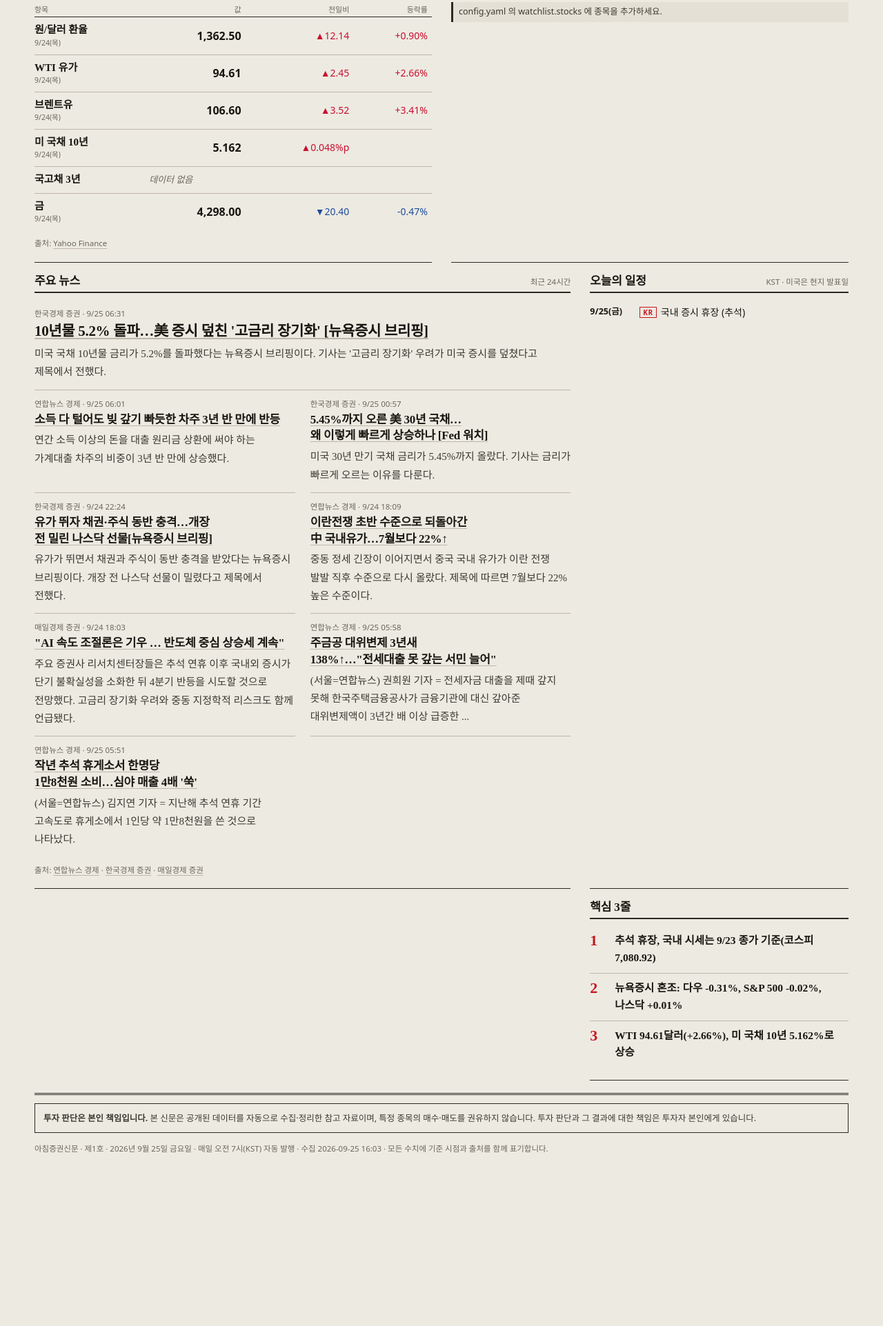
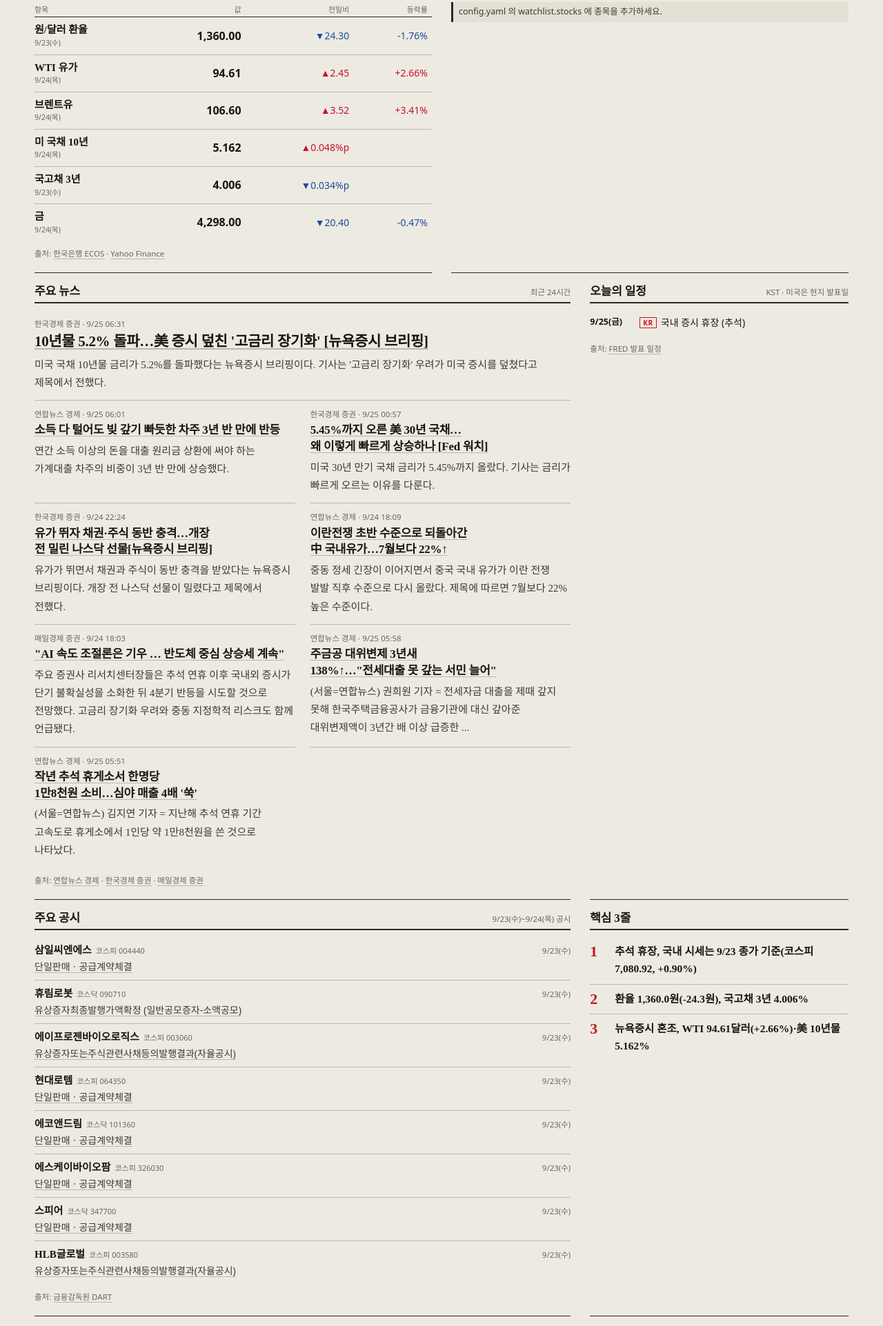
Before and after one commit to ssea3030g-debug/stock-paper, a plain HTML site: page output/2026-09-25.html in a window 1280 px wide. Shown: the part 874-2797 px from the top of the page at 69% size. Before the commit the page ends 2590 px from the top, so only its background shows below. Drawn offline with Linux system fonts and the light colour scheme; a web font is replaced by a local one.

Commit message:
유가·미 국채는 Yahoo 우선(FRED 1~2일 지연), FOMC 발표일 제외, 유동성공급계약 공시 제외
Co-Authored-By: Claude Opus 5.5 <noreply@anthropic.com>
Claude-Session: https://claude.ai/code/session_01QKyCfxaSb6Uxq8R1GMsuTD

```diff
--- a/output/2026-09-25.html
+++ b/output/2026-09-25.html
@@ -76,7 +76,7 @@ a:focus-visible{outline:2px solid var(--ink);outline-offset:2px}
   .sec{grid-column:span 12}
   .s-korea_market,.s-us_market{grid-column:span 6}
   .s-indicators,.s-watchlist{grid-column:span 6}
-  .s-news{grid-column:span 8}
+  .s-news,.s-disclosures{grid-column:span 8}
   .s-calendar,.s-key_points{grid-column:span 4}
   .s-calendar + .s-key_points{grid-column:9 / span 4}
 }
@@ -130,6 +130,16 @@ table.quotes{width:100%;border-collapse:collapse;font:400 14px/1.3 var(--f-sans)
   .art.lead{grid-column:1 / -1}
 }
 
+/* ── 공시 ─────────────────────────── */
+.disc{list-style:none;margin:0;padding:0;font-family:var(--f-sans)}
+.disc li{padding:9px 0;border-bottom:1px solid var(--hair);display:grid;grid-template-columns:1fr auto;gap:2px 10px;align-items:baseline}
+.disc li:last-child{border-bottom:0}
+.disc .corp{font:700 15px/1.4 var(--f-serif)}
+.disc .corp small{font:500 11px/1 var(--f-sans);color:var(--muted);margin-left:6px}
+.disc .d{font:500 11.5px/1.4 var(--f-sans);color:var(--muted);font-variant-numeric:tabular-nums;white-space:nowrap}
+.disc .rep{grid-column:1 / -1;font:400 14px/1.5 var(--f-sans);color:var(--ink-2);word-break:keep-all}
+.tag.watch{color:var(--stamp)}
+
 /* ── 일정 ─────────────────────────── */
 .cal{list-style:none;margin:0;padding:0;font-family:var(--f-sans)}
 .cal li{display:grid;grid-template-columns:62px 1fr;gap:2px 10px;padding:8px 0;border-bottom:1px solid var(--hair)}
@@ -169,8 +179,8 @@ table.quotes{width:100%;border-collapse:collapse;font:400 14px/1.3 var(--f-sans)
   <h1 class="title"><span class="ko">아침증권신문</span><span class="en">THE MORNING MARKET HERALD</span></h1>
   <div class="ear" aria-label="지수 요약">
     <b>오늘의 지수</b>
-    <div class="row"><span>코스피</span><span class="flat">7,080.92 </span></div>
-    <div class="row"><span>코스닥</span><span class="flat">844.48 </span></div>
+    <div class="row"><span>코스피</span><span class="up">7,080.92 +0.90%</span></div>
+    <div class="row"><span>코스닥</span><span class="up">844.48 +1.21%</span></div>
     <div class="row"><span>다우존스</span><span class="down">51,349.98 -0.31%</span></div>
     <div class="row"><span>S&amp;P 500</span><span class="down">7,704.13 -0.02%</span></div>
     <div class="row"><span>나스닥</span><span class="up">26,939.37 +0.01%</span></div>
@@ -192,7 +202,7 @@ table.quotes{width:100%;border-collapse:collapse;font:400 14px/1.3 var(--f-sans)
 <section class="sec s-headline" aria-label="머리기사">
   <div class="label">머리기사</div>
   <h1>추석 휴장 속 유가 급등, 美 국채 10년 5.16%</h1>
-  <p class="lede">추석 연휴로 국내 증시가 휴장한 가운데 국내 시세는 휴장 전 마지막 거래일인 23일 종가 기준이다. 이날 코스피는 7,080.92, 코스닥은 844.48로 마감했다. 24일(현지시간) 뉴욕증시에서 다우존스는 0.31% 내린 51,349.98, S&amp;P 500은 0.02% 내린 7,704.13, 나스닥은 0.01% 오른 26,939.37로 혼조 마감했다. 같은 날 WTI는 2.66% 오른 94.61달러, 브렌트유는 3.41% 오른 106.60달러를 기록했고, 미국 국채 10년물 금리는 0.048%p 오른 5.162%였다.</p>
+  <p class="lede">추석 연휴로 국내 증시가 휴장한 가운데 국내 시세는 휴장 전 마지막 거래일인 23일 종가 기준이다. 이날 코스피는 63.01포인트(0.90%) 오른 7,080.92, 코스닥은 1.21% 오른 844.48로 마감했다. 같은 날 원/달러 환율은 24.3원 내린 1,360.0원, 국고채 3년물 금리는 4.006%였다. 24일(현지시간) 뉴욕증시는 다우존스 0.31% 하락, S&amp;P 500 0.02% 하락, 나스닥 0.01% 상승으로 혼조 마감했고, WTI는 2.66% 오른 94.61달러, 미국 국채 10년물 금리는 5.162%를 기록했다.</p>
   <p class="byline">Claude가 이 신문에 실린 수집 데이터만으로 작성</p>
 </section>
 <section class="sec s-korea_market" aria-label="국내 증시">
@@ -200,13 +210,13 @@ table.quotes{width:100%;border-collapse:collapse;font:400 14px/1.3 var(--f-sans)
   <div class="big">
     <div>
       <div class="n">코스피</div>
-      <div class="v flat">7,080.92</div>
-      <div class="c flat">전일비 확인 불가</div>
+      <div class="v up">7,080.92</div>
+      <div class="c up">▲63.01 (+0.90%)</div>
     </div>
     <div>
       <div class="n">코스닥</div>
-      <div class="v flat">844.48</div>
-      <div class="c flat">전일비 확인 불가</div>
+      <div class="v up">844.48</div>
+      <div class="c up">▲10.10 (+1.21%)</div>
     </div>
   </div>
   <div class="tbl-wrap">
@@ -255,10 +265,10 @@ table.quotes{width:100%;border-collapse:collapse;font:400 14px/1.3 var(--f-sans)
     <thead><tr><th>항목</th><th>값</th><th>전일비</th><th>등락률</th></tr></thead>
     <tbody>
   <tr>
-    <td class="name">원/달러 환율<small>9/24(목)</small></td>
-    <td class="val">1,362.50</td>
-    <td class="up">▲12.14</td>
-    <td class="up">+0.90%</td>
+    <td class="name">원/달러 환율<small>9/23(수)</small></td>
+    <td class="val">1,360.00</td>
+    <td class="down">▼24.30</td>
+    <td class="down">-1.76%</td>
   </tr>
   <tr>
     <td class="name">WTI 유가<small>9/24(목)</small></td>
@@ -279,8 +289,10 @@ table.quotes{width:100%;border-collapse:collapse;font:400 14px/1.3 var(--f-sans)
     <td class="up"></td>
   </tr>
   <tr>
-    <td class="name">국고채 3년</td>
-    <td class="nodata" colspan="3">데이터 없음</td>
+    <td class="name">국고채 3년<small>9/23(수)</small></td>
+    <td class="val">4.006</td>
+    <td class="down">▼0.034%p</td>
+    <td class="down"></td>
   </tr>
   <tr>
     <td class="name">금<small>9/24(목)</small></td>
@@ -290,7 +302,7 @@ table.quotes{width:100%;border-collapse:collapse;font:400 14px/1.3 var(--f-sans)
   </tr></tbody>
   </table>
   </div>
-  <p class="src">출처: <a href="https://finance.yahoo.com/quote/KRW=X" target="_blank" rel="noopener">Yahoo Finance</a></p>
+  <p class="src">출처: <a href="https://ecos.bok.or.kr/#/SearchStat" target="_blank" rel="noopener">한국은행 ECOS</a> · <a href="https://finance.yahoo.com/quote/CL=F" target="_blank" rel="noopener">Yahoo Finance</a></p>
 </section>
 <section class="sec s-watchlist" aria-label="관심 종목">
   <div class="kicker"><h2>관심 종목</h2><span class="unit">종가 · 전일 대비</span></div><p class="note">config.yaml 의 watchlist.stocks 에 종목을 추가하세요.</p>
@@ -334,24 +346,54 @@ table.quotes{width:100%;border-collapse:collapse;font:400 14px/1.3 var(--f-sans)
   </div>
   <p class="src">출처: <a href="https://www.yna.co.kr/rss/economy.xml" target="_blank" rel="noopener">연합뉴스 경제</a> · <a href="https://www.hankyung.com/feed/finance" target="_blank" rel="noopener">한국경제 증권</a> · <a href="https://www.mk.co.kr/rss/50200011/" target="_blank" rel="noopener">매일경제 증권</a></p>
 </section>
+<section class="sec s-disclosures" aria-label="주요 공시">
+  <div class="kicker"><h2>주요 공시</h2><span class="unit">9/23(수)~9/24(목) 공시</span></div>
+  <ul class="disc">
+    <li><div class="corp">삼일씨엔에스<small>코스피 004440</small></div>
+      <div class="d">9/23(수)</div>
+      <div class="rep"><a href="https://dart.fss.or.kr/dsaf001/main.do?rcpNo=20260923800642" target="_blank" rel="noopener">단일판매ㆍ공급계약체결</a></div></li>
+    <li><div class="corp">휴림로봇<small>코스닥 090710</small></div>
+      <div class="d">9/23(수)</div>
+      <div class="rep"><a href="https://dart.fss.or.kr/dsaf001/main.do?rcpNo=20260923900679" target="_blank" rel="noopener">유상증자최종발행가액확정 (일반공모증자-소액공모)</a></div></li>
+    <li><div class="corp">에이프로젠바이오로직스<small>코스피 003060</small></div>
+      <div class="d">9/23(수)</div>
+      <div class="rep"><a href="https://dart.fss.or.kr/dsaf001/main.do?rcpNo=20260923800575" target="_blank" rel="noopener">유상증자또는주식관련사채등의발행결과(자율공시)</a></div></li>
+    <li><div class="corp">현대로템<small>코스피 064350</small></div>
+      <div class="d">9/23(수)</div>
+      <div class="rep"><a href="https://dart.fss.or.kr/dsaf001/main.do?rcpNo=20260923800386" target="_blank" rel="noopener">단일판매ㆍ공급계약체결</a></div></li>
+    <li><div class="corp">에코앤드림<small>코스닥 101360</small></div>
+      <div class="d">9/23(수)</div>
+      <div class="rep"><a href="https://dart.fss.or.kr/dsaf001/main.do?rcpNo=20260923900346" target="_blank" rel="noopener">단일판매ㆍ공급계약체결</a></div></li>
+    <li><div class="corp">에스케이바이오팜<small>코스피 326030</small></div>
+      <div class="d">9/23(수)</div>
+      <div class="rep"><a href="https://dart.fss.or.kr/dsaf001/main.do?rcpNo=20260923800342" target="_blank" rel="noopener">단일판매ㆍ공급계약체결</a></div></li>
+    <li><div class="corp">스피어<small>코스닥 347700</small></div>
+      <div class="d">9/23(수)</div>
+      <div class="rep"><a href="https://dart.fss.or.kr/dsaf001/main.do?rcpNo=20260923900306" target="_blank" rel="noopener">단일판매ㆍ공급계약체결</a></div></li>
+    <li><div class="corp">HLB글로벌<small>코스피 003580</small></div>
+      <div class="d">9/23(수)</div>
+      <div class="rep"><a href="https://dart.fss.or.kr/dsaf001/main.do?rcpNo=20260923800326" target="_blank" rel="noopener">유상증자또는주식관련사채등의발행결과(자율공시)</a></div></li>
+  </ul>
+  <p class="src">출처: <a href="https://dart.fss.or.kr/" target="_blank" rel="noopener">금융감독원 DART</a></p>
+</section>
 <section class="sec s-calendar" aria-label="오늘의 일정">
   <div class="kicker"><h2>오늘의 일정</h2><span class="unit">KST · 미국은 현지 발표일</span></div>
   <ul class="cal">
     <li><div class="when">9/25(금)</div>
       <div class="what"><span class="tag hol">KR</span>국내 증시 휴장 (추석)</div></li>
   </ul>
-
+  <p class="src">출처: <a href="https://fred.stlouisfed.org/releases/calendar" target="_blank" rel="noopener">FRED 발표 일정</a></p>
 </section>
 <section class="sec s-key_points" aria-label="핵심 3줄">
   <div class="kicker"><h2>핵심 3줄</h2></div>
-  <ol class="three"><li><span>추석 휴장, 국내 시세는 9/23 종가 기준(코스피 7,080.92)</span></li><li><span>뉴욕증시 혼조: 다우 -0.31%, S&amp;P 500 -0.02%, 나스닥 +0.01%</span></li><li><span>WTI 94.61달러(+2.66%), 미 국채 10년 5.162%로 상승</span></li>
+  <ol class="three"><li><span>추석 휴장, 국내 시세는 9/23 종가 기준(코스피 7,080.92, +0.90%)</span></li><li><span>환율 1,360.0원(-24.3원), 국고채 3년 4.006%</span></li><li><span>뉴욕증시 혼조, WTI 94.61달러(+2.66%)·美 10년물 5.162%</span></li>
   </ol>
 </section>
 </main>
 
 <footer class="colophon">
   <p class="disclaimer"><strong>투자 판단은 본인 책임입니다.</strong> 본 신문은 공개된 데이터를 자동으로 수집·정리한 참고 자료이며, 특정 종목의 매수·매도를 권유하지 않습니다. 투자 판단과 그 결과에 대한 책임은 투자자 본인에게 있습니다.</p>
-  <p class="imprint">아침증권신문 · 제1호 · 2026년 9월 25일 금요일 · 매일 오전 7시(KST) 자동 발행 · 수집 2026-09-25 16:03 · 모든 수치에 기준 시점과 출처를 함께 표기합니다.</p>
+  <p class="imprint">아침증권신문 · 제1호 · 2026년 9월 25일 금요일 · 매일 오전 7시(KST) 자동 발행 · 수집 2026-09-25 22:29 · 모든 수치에 기준 시점과 출처를 함께 표기합니다.</p>
 </footer>
 </div>
 </body>
```
Also changed, not shown: config.yaml (+6 -5 lines).
